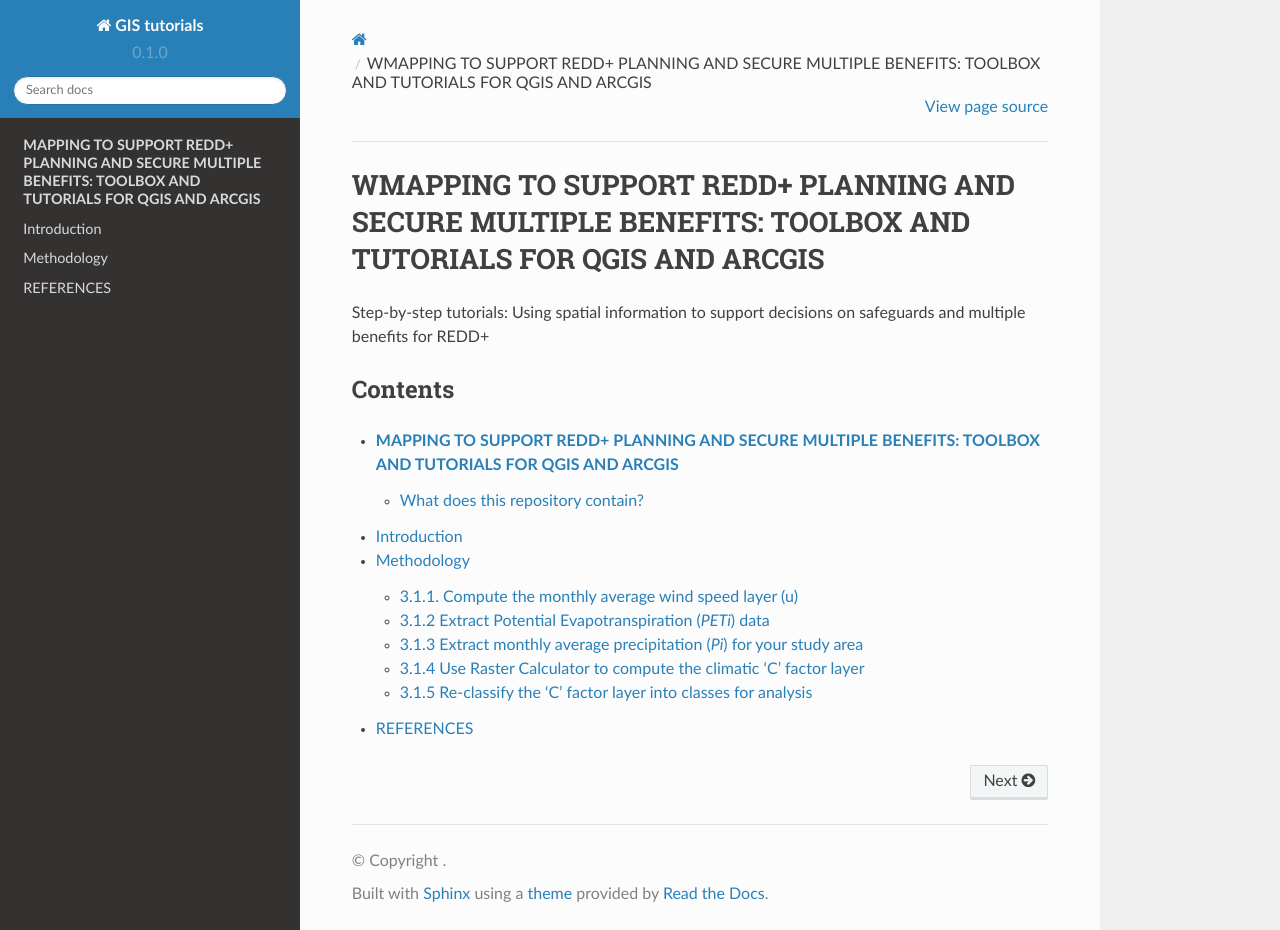
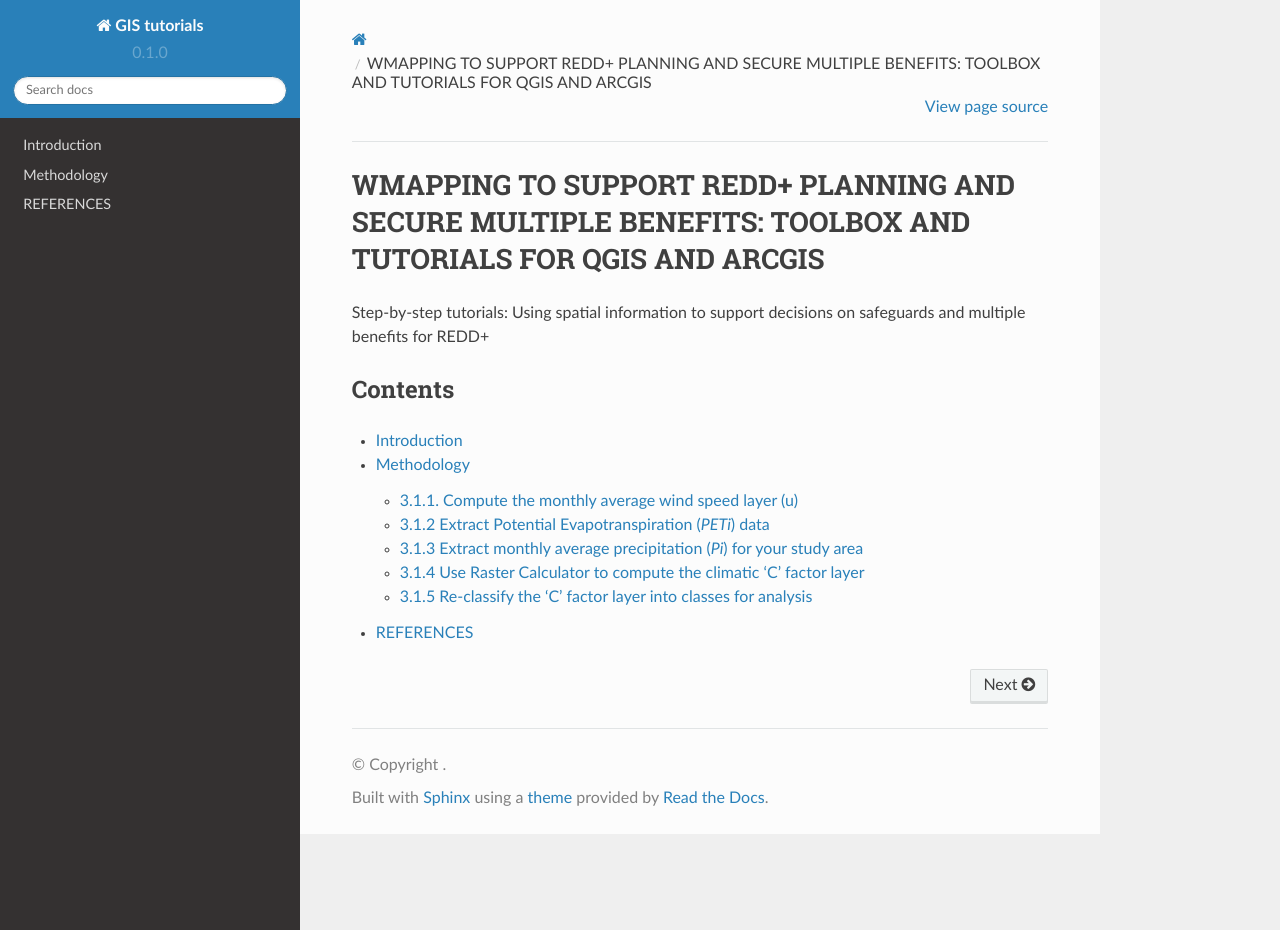
Before and after one commit to corinnar/GIS_tutorials, a Sphinx documentation site: the page built from docs/source/index.rst, in a window 1280 px wide and 930 px high. Built offline with Sphinx 7.4.7 and the Read the Docs theme 2.0.0, drawn with Linux system fonts in a browser that asks for light colours; part of the change alters nothing that is shown.

```diff
--- a/docs/source/index.rst
+++ b/docs/source/index.rst
@@ -9,5 +9,5 @@ Contents
 .. toctree::
    :maxdepth: 2
 
-   GIS_TOOLS_PAGE
+
    Wind_Erosion_Tutorial_EN
```
